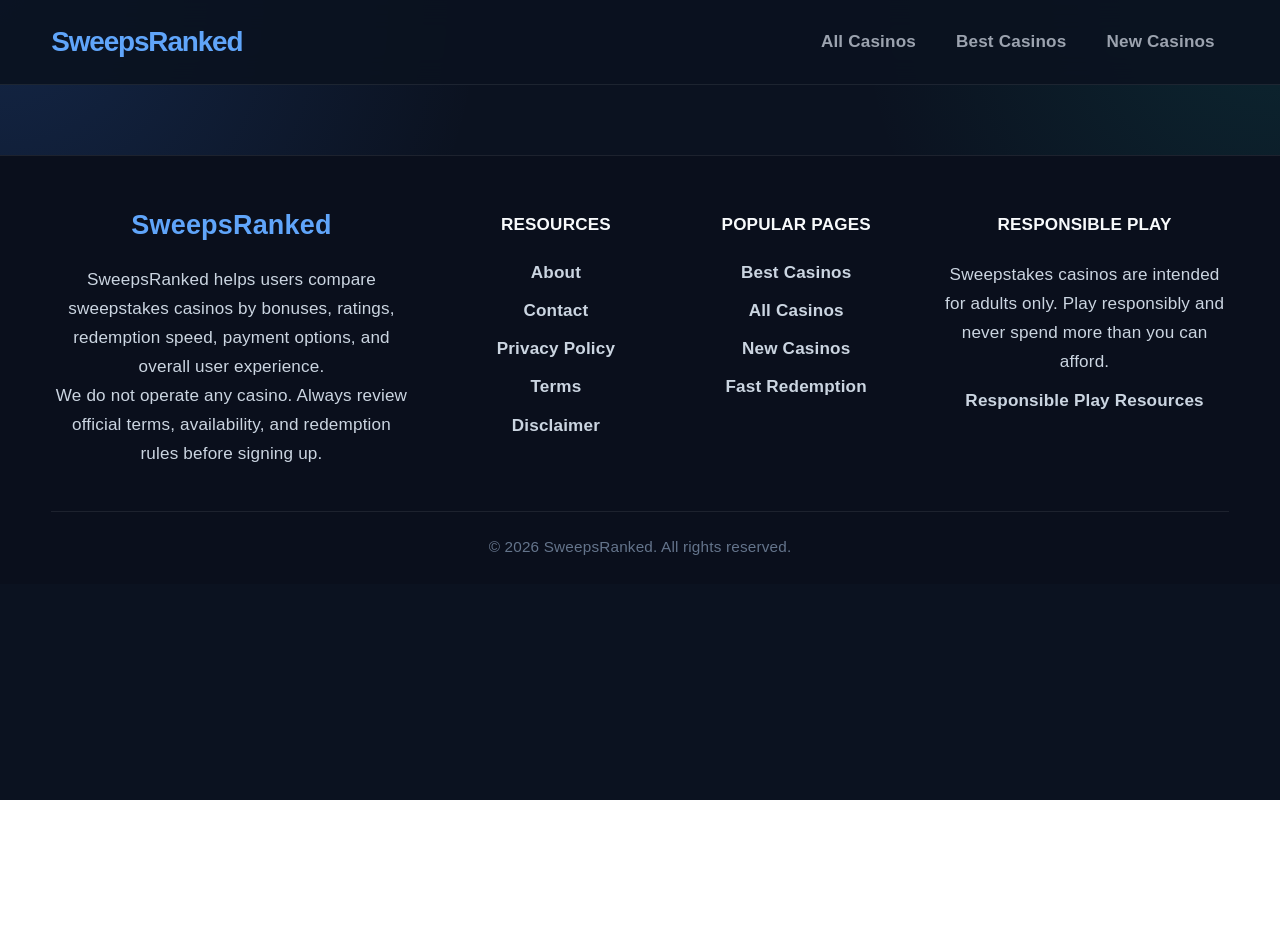
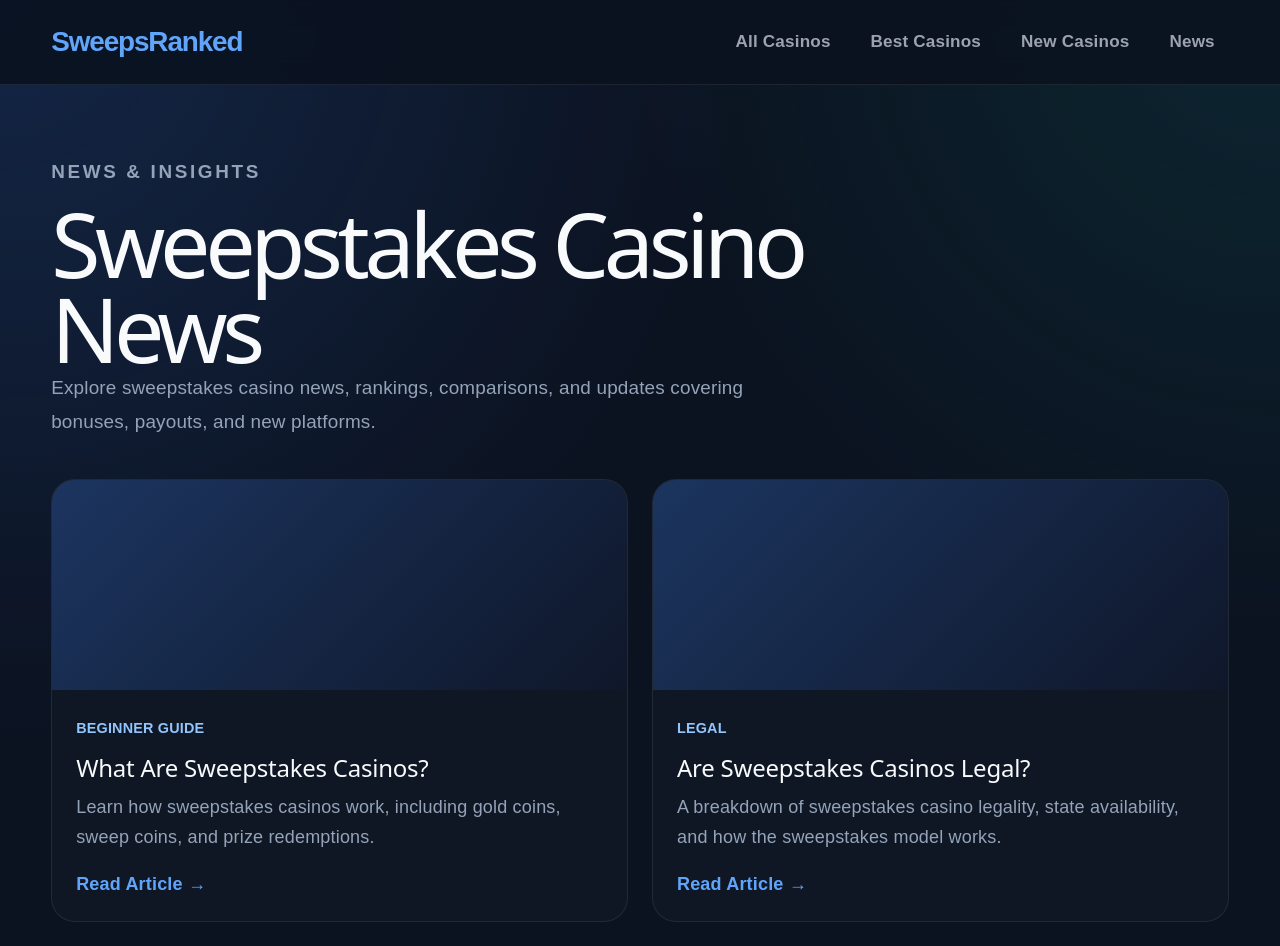
Before and after one commit to brucemanuel/SweepsRanked, a React (Vite) app: page /news in a window 1280 px wide. Shown: the top 946 px of the page. Before the commit the page ends 800 px from the top, so only its background shows below. Built offline with nearby package versions, Linux system fonts and the light colour scheme.

Commit message:
news section

```diff
--- a/src/App.css
+++ b/src/App.css
@@ -1550,3 +1550,166 @@ a {
     grid-template-columns: 1fr;
   }
 }
+
+/* News page */
+.sr-news-page {
+  padding: 70px 4%;
+}
+
+.sr-news-hero {
+  max-width: 850px;
+  margin-bottom: 40px;
+}
+
+.sr-news-hero h1 {
+  margin: 0;
+  font-size: clamp(3rem, 7vw, 5.5rem);
+  line-height: 0.95;
+  letter-spacing: -0.06em;
+  color: #f8fafc;
+}
+
+.sr-news-hero p {
+  max-width: 700px;
+  color: #94a3b8;
+  line-height: 1.8;
+  font-size: 1.05rem;
+}
+
+.sr-news-grid {
+  display: grid;
+  grid-template-columns: repeat(2, 1fr);
+  gap: 24px;
+}
+
+.sr-news-card {
+  overflow: hidden;
+  border-radius: 24px;
+  background: rgba(17, 24, 39, 0.92);
+  border: 1px solid rgba(255, 255, 255, 0.08);
+  cursor: pointer;
+  transition: all 0.2s ease;
+}
+
+.sr-news-card:hover {
+  transform: translateY(-4px);
+  border-color: rgba(96, 165, 250, 0.35);
+}
+
+.sr-news-image-placeholder {
+  height: 210px;
+  background:
+    linear-gradient(
+      135deg,
+      rgba(59, 130, 246, 0.28),
+      rgba(15, 23, 42, 0.95)
+    );
+}
+
+.sr-news-content {
+  padding: 24px;
+}
+
+.sr-news-category {
+  display: inline-block;
+  margin-bottom: 12px;
+  color: #93c5fd;
+  font-size: 0.8rem;
+  font-weight: 900;
+  text-transform: uppercase;
+}
+
+.sr-news-content h2 {
+  margin: 0 0 10px;
+  color: #f8fafc;
+}
+
+.sr-news-content p {
+  color: #94a3b8;
+  line-height: 1.7;
+}
+
+.sr-news-read {
+  display: inline-block;
+  margin-top: 18px;
+  color: #60a5fa;
+  font-weight: 800;
+}
+
+@media (max-width: 800px) {
+  .sr-news-grid {
+    grid-template-columns: 1fr;
+  }
+
+  .sr-news-page {
+    padding-top: 50px;
+  }
+
+  .sr-news-content {
+    padding: 20px;
+  }
+
+  .sr-news-image-placeholder {
+    height: 170px;
+  }
+}
+
+/* Homepage latest news carousel */
+.sr-home-news-scroll {
+  display: flex;
+  gap: 20px;
+  overflow-x: auto;
+  scroll-snap-type: x mandatory;
+  scrollbar-width: none;
+  padding-bottom: 8px;
+}
+
+.sr-home-news-scroll::-webkit-scrollbar {
+  display: none;
+}
+
+.sr-home-news-card {
+  min-width: 320px;
+  max-width: 380px;
+  scroll-snap-align: start;
+  padding: 24px;
+  border-radius: 22px;
+  background: rgba(17, 24, 39, 0.9);
+  border: 1px solid rgba(255, 255, 255, 0.08);
+  cursor: pointer;
+  transition: all 0.2s ease;
+}
+
+.sr-home-news-card:hover {
+  transform: translateY(-3px);
+  border-color: rgba(96, 165, 250, 0.35);
+}
+
+.sr-home-news-card h3 {
+  margin: 10px 0;
+  color: #f8fafc;
+}
+
+.sr-home-news-card p {
+  color: #94a3b8;
+  line-height: 1.6;
+}
+
+/* Reduce spacing above homepage news section */
+.sr-home-news-scroll {
+  margin-top: 20px;
+}
+
+.sr-section-heading {
+  margin-bottom: 24px;
+}
+
+#top-casinos + .sr-section {
+  padding-top: 1px;
+}
+
+@media (max-width: 700px) {
+  .sr-home-news-card {
+    min-width: 82%;
+  }
+}
--- a/src/App.jsx
+++ b/src/App.jsx
@@ -14,6 +14,9 @@ import PrivacyPolicy from "./pages/PrivacyPolicy";
 import Terms from "./pages/Terms";
 import About from "./pages/About";
 import Contact from "./pages/Contact";
+import News from "./pages/News";
+import { news } from "./data/news";
+
 
 function Home() {
   const scrollRef = useRef(null);
@@ -184,7 +187,30 @@ function Home() {
           )}
         </div>
       </section>
+      <section id="top-casinos" className="sr-section">
+        <section className="sr-section">
+            <div className="sr-section-heading">
+              <p className="sr-eyebrow">Latest Updates</p>
+              <h2>Latest Sweepstakes Casino News</h2>
+              <p>Read the newest guides, comparisons, and sweepstakes casino updates.</p>
+            </div>
 
+            <div className="sr-home-news-scroll">
+              {news.slice(0, 4).map((article) => (
+                <article
+                  key={article.id}
+                  className="sr-home-news-card"
+                  onClick={() => (window.location.href = `/news/${article.id}`)}
+                >
+                  <span className="sr-news-category">{article.category}</span>
+                  <h3>{article.title}</h3>
+                  <p>{article.description}</p>
+                  <span className="sr-news-read">Read Article →</span>
+                </article>
+              ))}
+            </div>
+          </section>
+      </section>
       <section id="categories" className="sr-section sr-categories-section">
         <div className="sr-section-heading">
           <p className="sr-eyebrow">Browse</p>
@@ -237,6 +263,7 @@ function App() {
     <a href="/all-casinos">All Casinos</a>
     <a href="/best-sweepstakes-casinos">Best Casinos</a>
     <a href="/new-casinos">New Casinos</a>
+    <a href="/news">News</a>
   </nav>
 </header>
 
@@ -255,6 +282,7 @@ function App() {
           <Route path="/terms" element={<Terms />} />
           <Route path="/about" element={<About />} />
           <Route path="/contact" element={<Contact />} />
+          <Route path="/news" element={<News />} />
         </Routes>
       </main>
 
--- /dev/null
+++ b/src/data/news.js
@@ -0,0 +1,37 @@
+export const news = [
+  {
+    id: "what-are-sweepstakes-casinos",
+    title: "What Are Sweepstakes Casinos?",
+    description:
+      "Learn how sweepstakes casinos work, including gold coins, sweep coins, and prize redemptions.",
+    category: "Beginner Guide",
+    image: "/news/sweeps-guide.jpg",
+  },
+
+  {
+    id: "are-sweepstakes-casinos-legal",
+    title: "Are Sweepstakes Casinos Legal?",
+    description:
+      "A breakdown of sweepstakes casino legality, state availability, and how the sweepstakes model works.",
+    category: "Legal",
+    image: "/news/legal-guide.jpg",
+  },
+
+  {
+    id: "fastest-payout-sweepstakes-casinos",
+    title: "Fastest Payout Sweepstakes Casinos",
+    description:
+      "Compare sweepstakes casinos with faster redemption and withdrawal experiences.",
+    category: "Rankings",
+    image: "/news/payout-guide.jpg",
+  },
+
+  {
+    id: "stakeus-vs-chumba",
+    title: "Stake.us vs Chumba Casino",
+    description:
+      "Compare bonuses, gameplay, redemption speed, and user experience between Stake.us and Chumba.",
+    category: "Comparison",
+    image: "/news/comparison-guide.jpg",
+  },
+];
--- /dev/null
+++ b/src/pages/News.jsx
@@ -0,0 +1,48 @@
+import { news } from "../data/news";
+
+function News() {
+  return (
+    <section className="sr-news-page">
+      <div className="sr-news-hero">
+        <p className="sr-eyebrow">News & Insights</p>
+
+        <h1>Sweepstakes Casino News</h1>
+
+        <p>
+          Explore sweepstakes casino news, rankings, comparisons,
+          and updates covering bonuses, payouts, and new platforms.
+        </p>
+      </div>
+
+      <div className="sr-news-grid">
+        {news.map((article) => (
+          <article
+            key={article.id}
+            className="sr-news-card"
+            onClick={() =>
+              (window.location.href = `/news/${article.id}`)
+            }
+          >
+            <div className="sr-news-image-placeholder"></div>
+
+            <div className="sr-news-content">
+              <span className="sr-news-category">
+                {article.category}
+              </span>
+
+              <h2>{article.title}</h2>
+
+              <p>{article.description}</p>
+
+              <span className="sr-news-read">
+                Read Article →
+              </span>
+            </div>
+          </article>
+        ))}
+      </div>
+    </section>
+  );
+}
+
+export default News;
```
